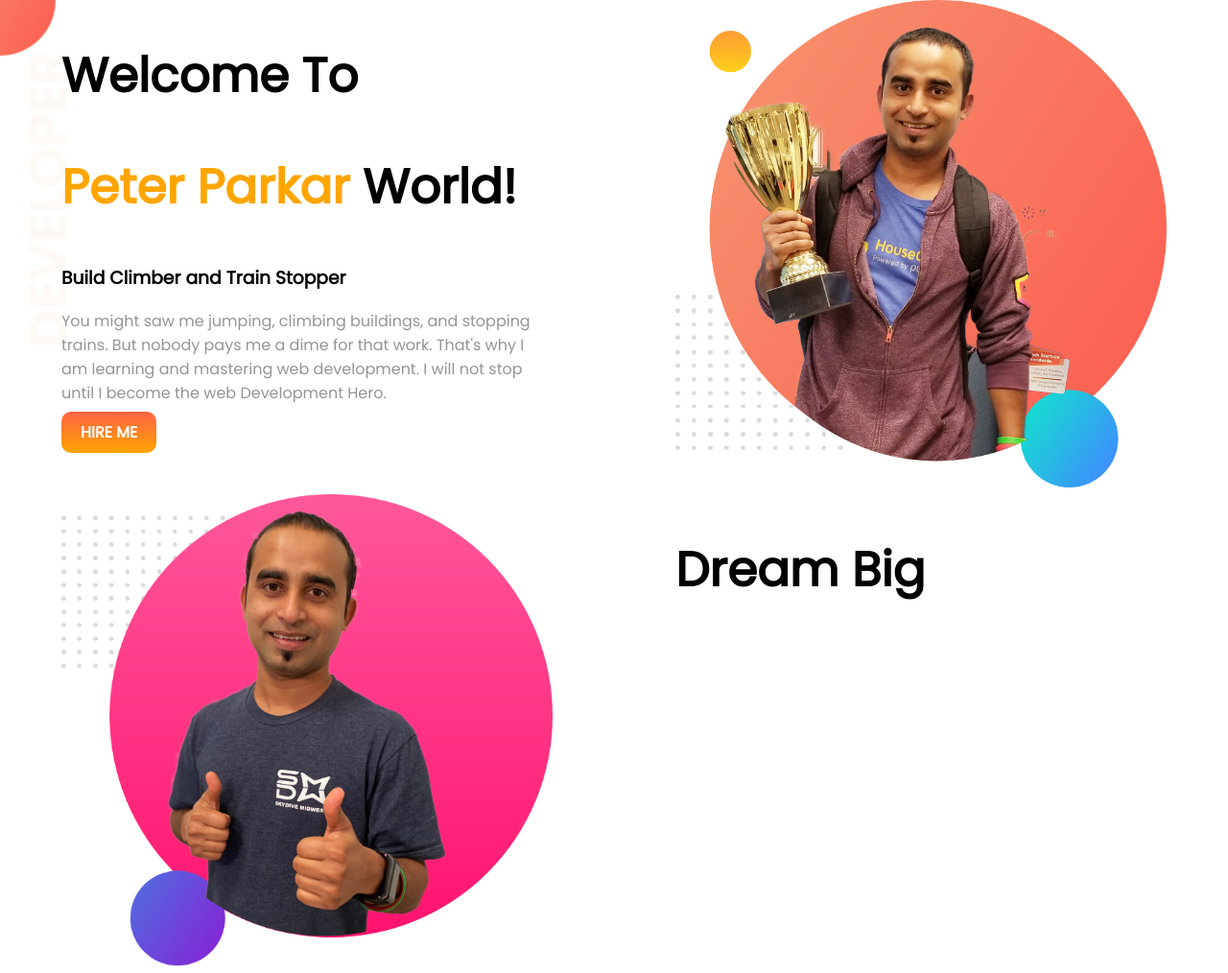
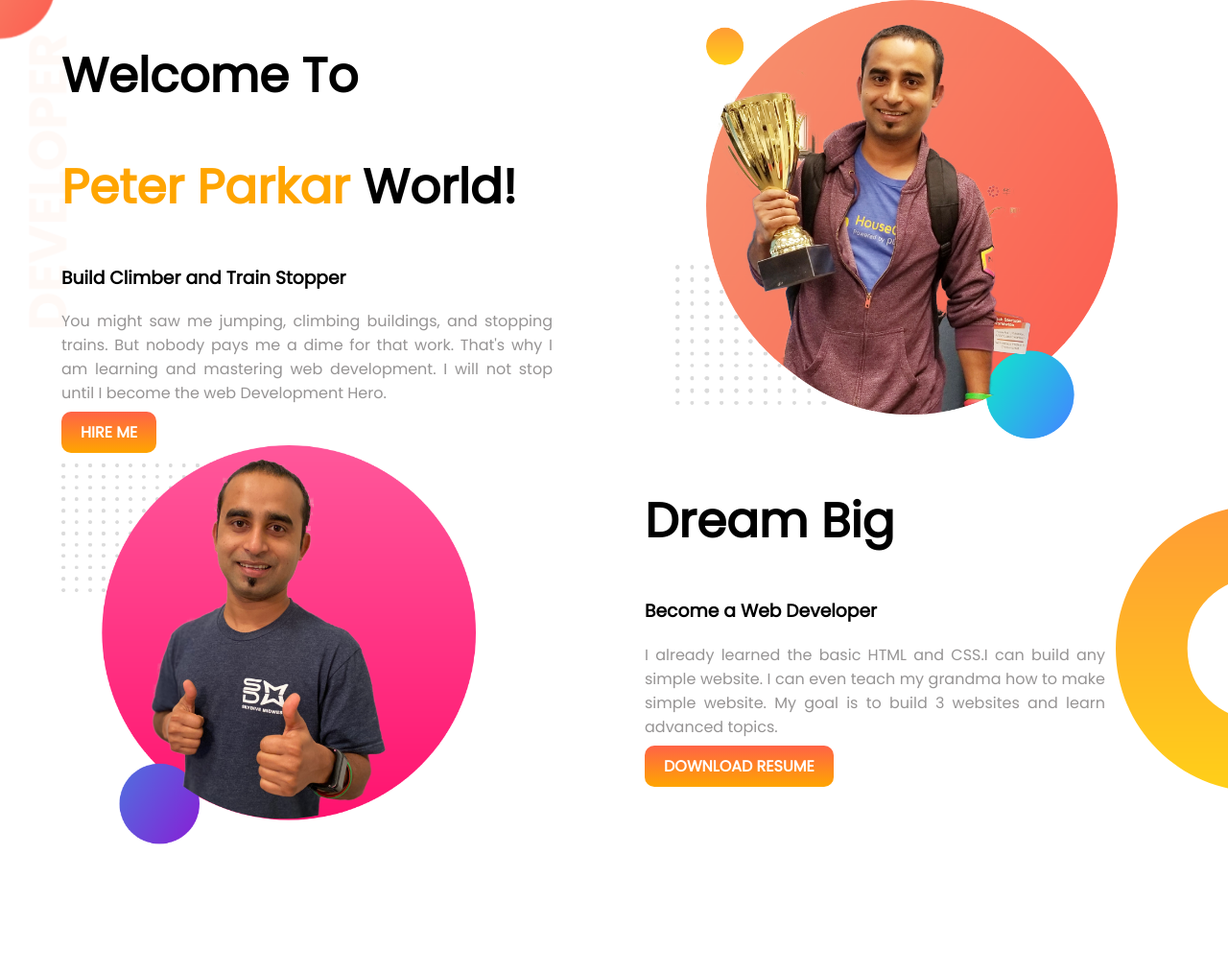
Before and after one commit to raselcomputer/new-developer-portfolio, a plain HTML site: page index.html in a window 1280 px wide. Shown: the whole page at 96% size. After the commit the page ends 887 px from the top, so only its background shows below. Drawn offline with Linux system fonts and the light colour scheme.

Commit message:
dream-big-area added

```diff
--- a/index.html
+++ b/index.html
@@ -17,7 +17,7 @@
             <h1><span>Peter Parkar</span> World!</h1>
             <h3>Build Climber and Train Stopper</h3>
             <p>You might saw me jumping, climbing buildings, and stopping trains. But nobody pays me a dime for that work. That's why I am learning and mastering web development. I will not stop until I become the web Development Hero.</p>
-            <a href="#">Hire Me</a>
+            <a class="link-button" href="#">Hire Me</a>
         </div>
         <div class="half-width">
             <img src="images/jhankar.png" alt="jhankar">
@@ -27,8 +27,11 @@
         <div class="half-width">
             <img src="images/jhankar2.png" alt="">
         </div>
-        <div class="half-width">
+        <div id="dream-big-text" class="half-width">
             <h1>Dream Big</h1>
+            <h3>Become a Web Developer</h3>
+            <p>I already learned the basic HTML and CSS.I can build any simple website. I can even teach my grandma how to make simple website. My goal is to build 3 websites and learn advanced topics.</p>
+            <a class="link-button" href="#">Download Resume</a>
         </div>
     </section>
 </body>
--- a/style.css
+++ b/style.css
@@ -8,6 +8,7 @@ section{
 .top-banner{
     background-image: url(images/top-banner.png);
     background-repeat: no-repeat;
+    background-position: left;
 }
 h1{
     font-size: 50px;
@@ -17,15 +18,16 @@ h1 span{
 }
 p{
     color: #969494;
+    text-align: justify;
 }
 .half-width{
     width: 50%;
     padding: 0 5%;
 }
 .half-width img{
-    width: 100%;
+    width: 90%;
 }
-.half-width a{
+.half-width .link-button{
     text-decoration: none;
     background-image: linear-gradient(tomato, orange);
     padding: 10px 20px;
@@ -34,3 +36,11 @@ p{
     text-transform: uppercase;
     border-radius: 10px;
 }
+.dream-big-area{
+    background-image: url(images/dream-bg.png);
+    background-repeat: no-repeat;
+    background-position: right;
+}
+#dream-big-text{
+    padding-right: 10%;
+}
```
